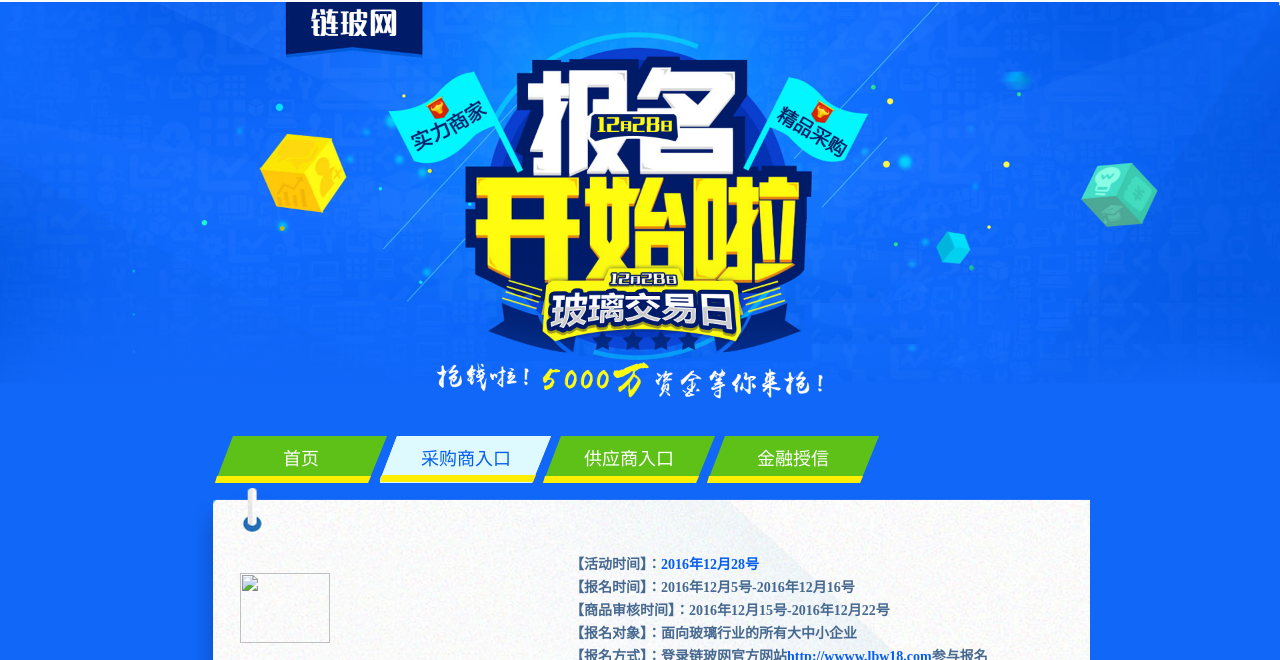
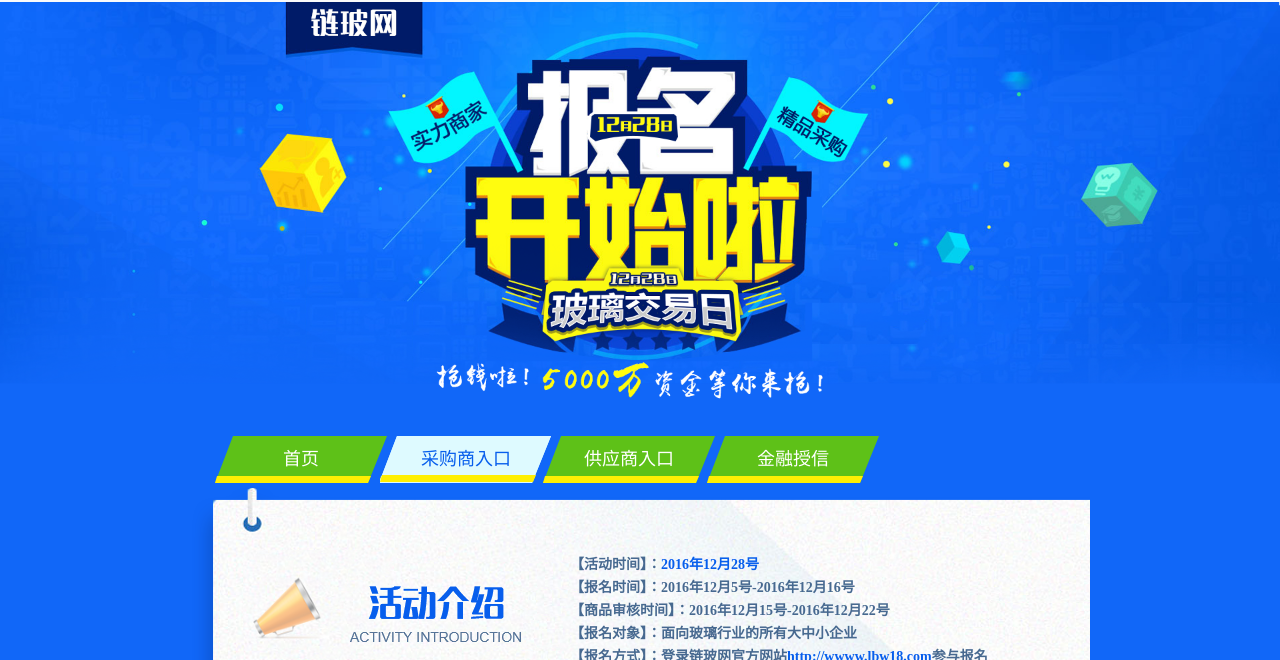
Before and after one commit to leiaguo/laiaguo.github.io, a plain HTML site: page index.html in a window 1280 px wide. Shown: the part 140-800 px from the top of the page. Drawn offline with Linux system fonts and the light colour scheme; a small style sheet from the web is missing.

Commit message:
Update index.html

```diff
--- a/index.html
+++ b/index.html
@@ -57,8 +57,8 @@
          <a href="" class="jg">金融授信</a>
       </div>
       <div class="lixi">
-         <span class="bo"><img src="src/images/bo.png" alt=""></span>
-         <i><img src="src/images/hd.png" alt=""></i>
+         <span class="bo"><img src="dist/images/bo.png" alt=""></span>
+         <i><img src="dist/images/hd.png" alt=""></i>
          <div class="box">
             <ul>
                <li>【活动时间】：<span class="tuchu">2016年12月28号</span></li>
```
